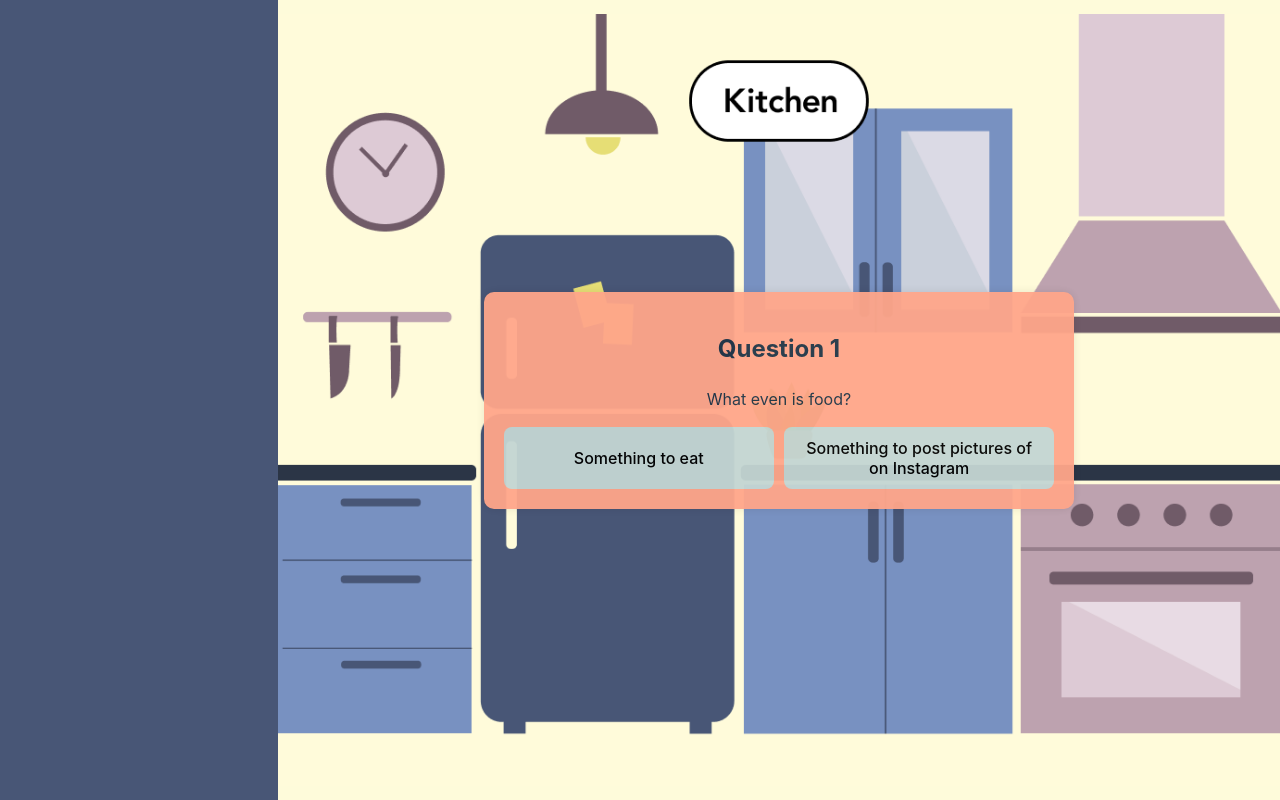
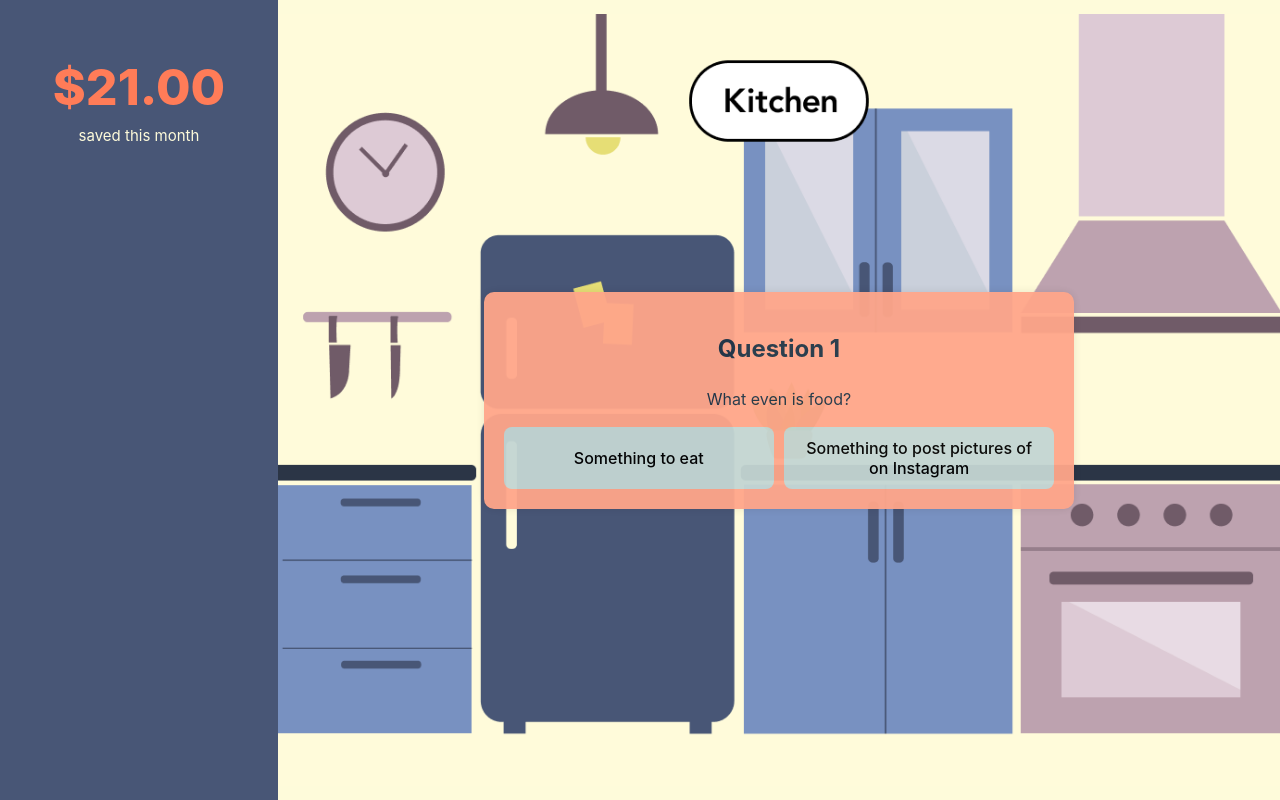
Before and after one commit to christyc01/food-game, a Svelte app: page / in a window 1280 px wide. Built offline with nearby package versions, Linux system fonts and the light colour scheme.

Commit message:
Add dollars saved text (hardcoded)

```diff
--- a/src/App.svelte
+++ b/src/App.svelte
@@ -9,7 +9,10 @@
 
 <main>
   <div class="screen">
-    <div class="dashboard"></div>
+    <div class="dashboard">
+      <p class="dollars-saved">$21.00</p>
+      <p class="dollars-saved-subtext">saved this month</p>
+    </div>
     <div class="image">
       <div class="popup-question">
         <h2>Question 1</h2>
@@ -50,6 +53,17 @@
     width: 355px;
     background-color: #485676;
   }
+  .dollars-saved {
+    color: #FF7C58;
+    font-size: 50px;
+    font-weight: 800;
+    margin: 50px 0px 0px 0px;
+  }
+  .dollars-saved-subtext {
+    color: #FEFBDA;
+    font-size: 15px;
+    margin: 0px 0px 50px 0px;
+  }
   .image {
     height: 100%;
     width: 100%;
```
